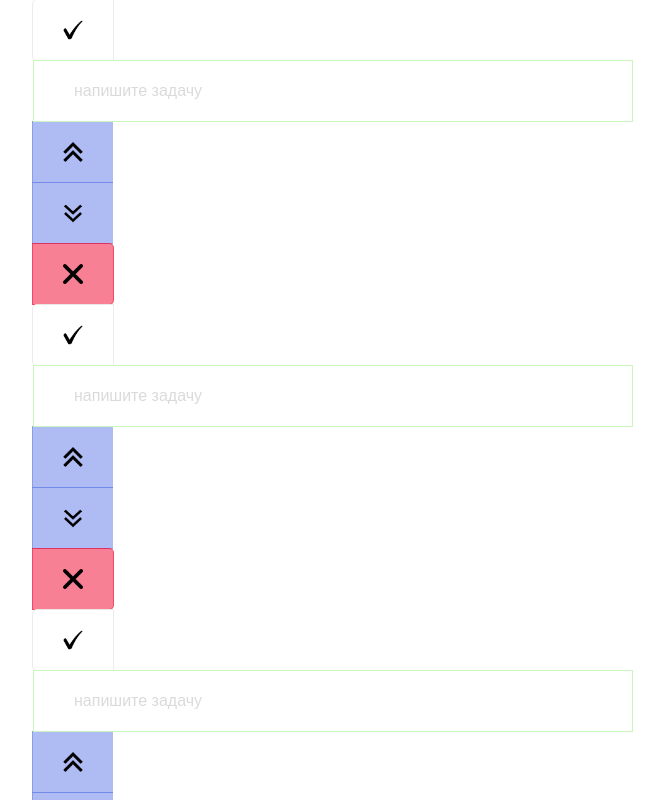
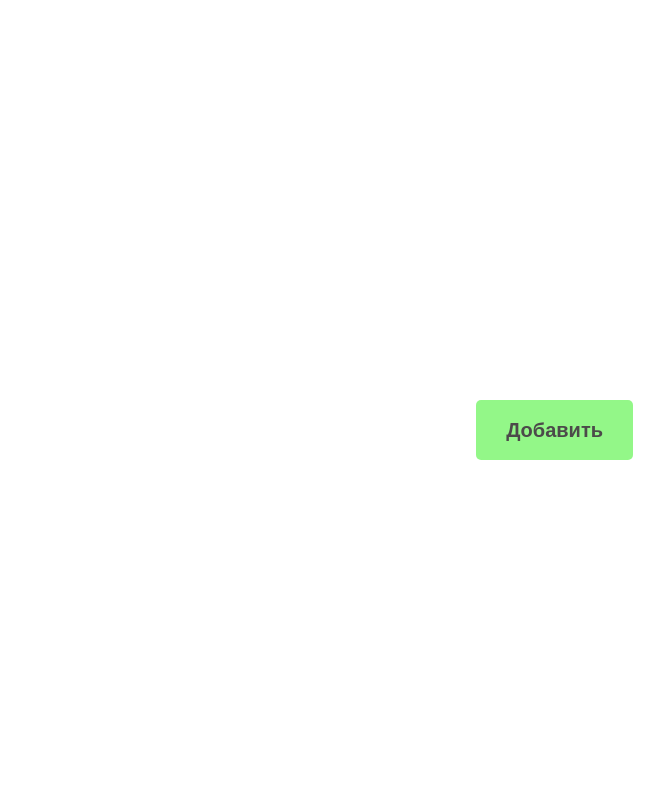
Before and after one commit to julia-ma98/todo, a Vue app: page / in a window 1280 px wide. Shown: the top 800 px of the page, without its empty margins (7-671 px from the left). Built offline with nearby package versions, Linux system fonts and the light colour scheme.

Commit message:
add delete button, active button

```diff
--- a/src/App.vue
+++ b/src/App.vue
@@ -5,7 +5,16 @@
 import ToDoView from '@/views/ToDoView.vue'
 import { ref } from 'vue'
 const todoInputs = ref([])
-const hideInput = ref(false)
+const todoItems = ref([])
+const handleAdd = () => {
+  todoItems.value = [...todoItems.value, {id: todoItems.value.length, name: "asdsad", active: false}]
+}
+const handleDelete = (id) => {
+  todoItems.value = [...todoItems.value].filter((item) => item.id !== id)
+}
+const handleActive = (id) => {
+  todoItems.value = [...todoItems.value].map((item) => item.id === id ? {...item, active: !item.active} : item)
+}
 </script>
 
 <template>
@@ -24,11 +33,9 @@
 
 <!--  <RouterView />-->
   <div class="container">
-    <div class="input__wrapper">
-      <to-do-item  items="[{id: 1, name: '123'}, {id: 2, name: 'sfsdf'}]"/>
-    </div>
+      <to-do-item  :items="todoItems" @deleteItem="handleDelete" @activeItem="handleActive"/>
       <div class="add">
-        <button class="button button_add">
+        <button class="button button_add" @click="handleAdd">
           <span class="button__text">Добавить</span>
         </button>
        </div>
@@ -41,13 +48,6 @@
 .container {
   max-width: 1200px;
   margin: 0 auto;
-}
-
-.input__wrapper {
-  display: flex;
-  align-items: center;
-  justify-content: center;
-  position: relative;
 }
 
 .add {
--- a/src/components/ToDoItem.vue
+++ b/src/components/ToDoItem.vue
@@ -5,18 +5,20 @@
     required: true,
   },
 })
+defineEmits( {
+    deleteItem: 'deleteItem',
+    activeItem: 'activeItem',
+})
+
 import { ref } from 'vue'
-// const hideInput = ref(false);
 
 </script>
 
 <template>
   <div class="wrapper">
-    <div v-for="item in items" v-bind:key="item.id">
-<!--      {{ item.message }}-->
-      <div class="input__wrapper">
+    <div class="input__wrapper" v-for="item in items" v-bind:key="item.id">
         <div class="control">
-          <button class="button button_check"><img class="icon" src="./icons/img_3.png" alt="Галочка"></button>
+          <button class="button button_check" :class="{ active: item.active }" @click="$emit('activeItem', item.id)"><img class="icon" src="./icons/img_3.png" alt="Галочка"></button>
         </div>
         <div class="input__control">
           <input type="text" class="input__text" placeholder="напишите задачу">
@@ -28,15 +30,21 @@
           <button class="button button_down"><img class="icon" src="./icons/img_1.png" alt="Стрелка вниз"></button>
         </div>
         <div class="control">
-          <button class="button button_delete"><img class="icon" src="./icons/img.png" alt="Крестик"></button>
+          <button class="button button_delete" @click="$emit('deleteItem', item.id)"><img class="icon" src="./icons/img.png" alt="Крестик"></button>
         </div>
-      </div>
     </div>
   </div>
 
 </template>
 
 <style scoped>
+.input__wrapper {
+  display: flex;
+  align-items: center;
+  justify-content: center;
+  position: relative;
+}
+
 .input__control {
   position: relative;
 }
@@ -83,6 +91,10 @@
 
 .button_check:focus {
     border: 1px solid rgba(251, 251, 251, 0.98);
+}
+
+.active {
+  background-color: green;
 }
 
 .button_up {
```
